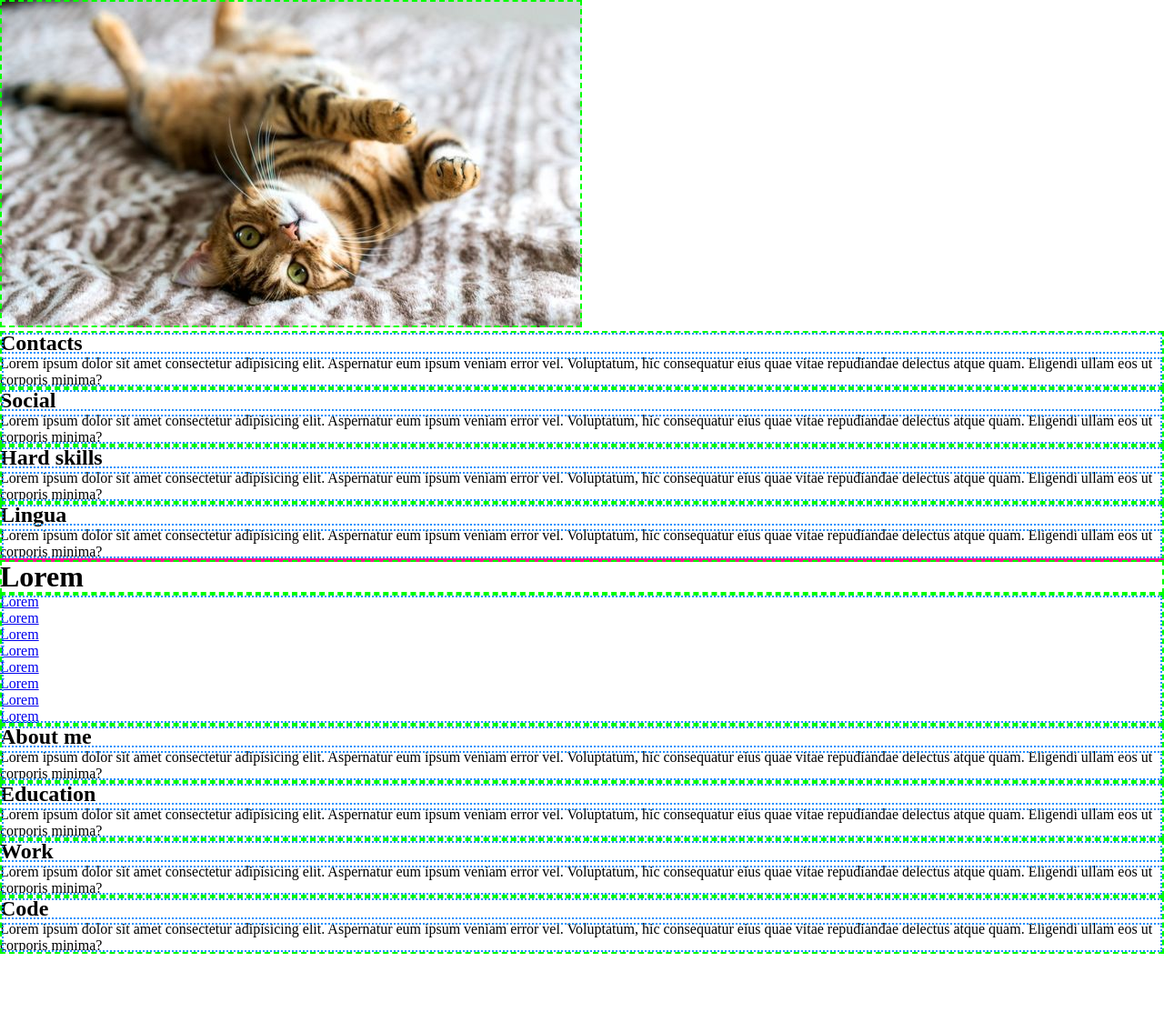
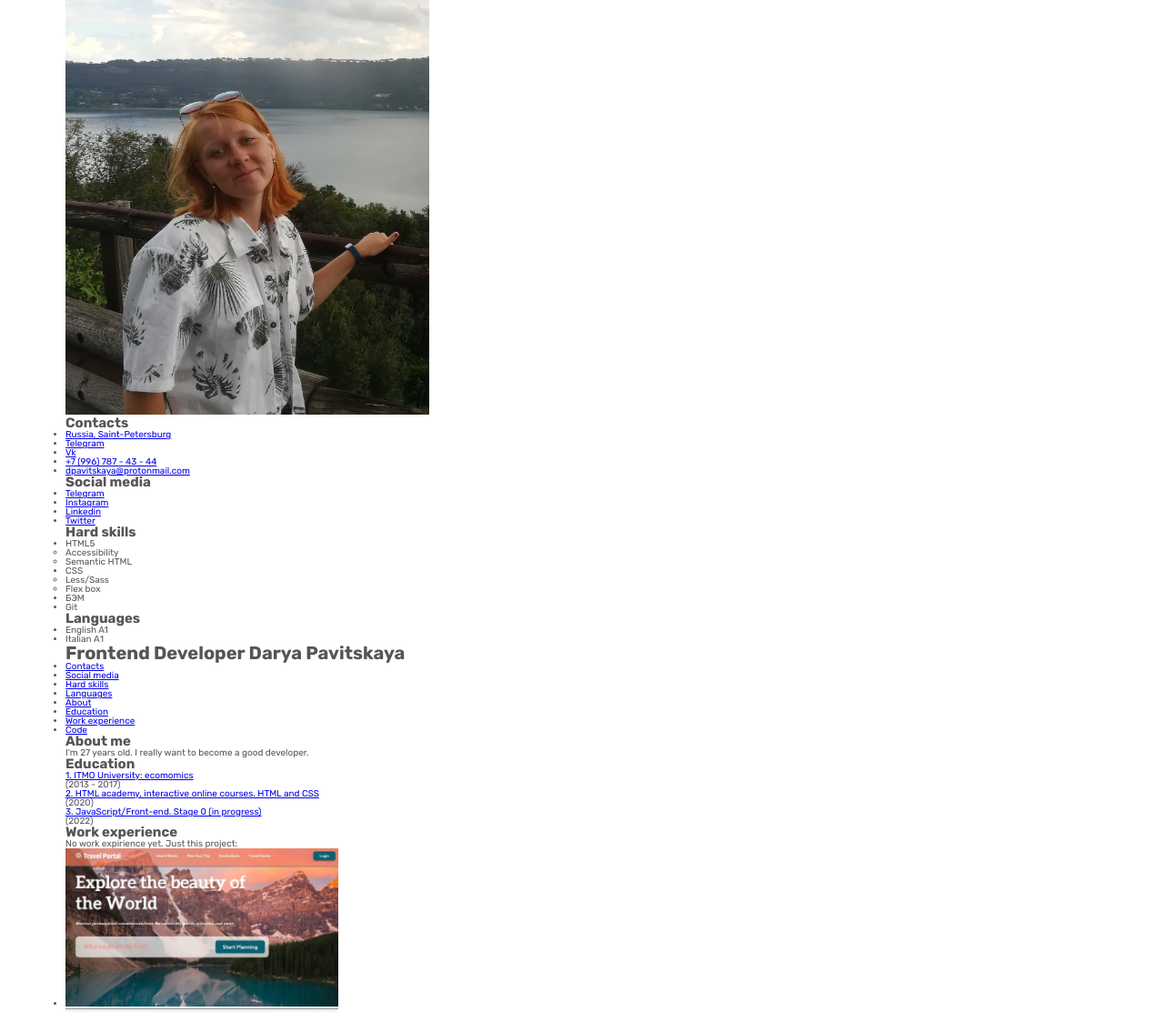
Before and after one commit to darya-pavitskaya/rsschool-cv, a plain HTML site: page index.html in a window 1280 px wide. Shown: the top 1113 px of the page at 91% size. Before the commit the page ends 1049 px from the top, so only its background shows below. Drawn offline with Linux system fonts and the light colour scheme.

Commit message:
feat: add the basis for the cv

```diff
--- a/index.html
+++ b/index.html
@@ -4,101 +4,126 @@
     <meta charset="UTF-8">
     <meta http-equiv="X-UA-Compatible" content="IE=edge">
     <meta name="viewport" content="width=device-width, initial-scale=1.0">
+    <link rel="preconnect" href="https://fonts.googleapis.com" />
+    <link rel="preconnect" href="https://fonts.gstatic.com" crossorigin />
+    <link
+      href="https://fonts.googleapis.com/css2?family=Rubik:wght@400;500;600;700&display=swap"
+      rel="stylesheet"
+    />
     <link rel="stylesheet" href="style.css">
     <title>cv</title>
   </head>
   <body>
+    <div class="container">
     <aside>
-      <img src="cat.jpg" alt="cat">
-      <section>
+      <img src="assets/img/avatar.jpg" alt="cat" width="400">
+      <section id="contacts">
         <h2>Contacts</h2>
         <p>
-          Lorem ipsum dolor sit amet consectetur adipisicing elit. Aspernatur
-          eum ipsum veniam error vel. Voluptatum, hic consequatur eius quae
-          vitae repudiandae delectus atque quam. Eligendi ullam eos ut corporis
-          minima?
+          <ul>
+            <li><a href="#">Russia, Saint-Petersburg</a></li>
+            <li ><a href="https://t.me/pavitskaya">Telegram</a></li>
+            <li ><a href="https://vk.com/daryavegan">Vk</a></li>
+            <li ><a href="tel:+79967874344">+7 (996) 787 - 43 - 44</a></li>
+            <li><a href="mailto:dpavitskaya@protonmail.com">dpavitskaya@protonmail.com</a></li>
+          </ul>
         </p>
       </section>
-      <section>
-        <h2>Social</h2>
-        <p>
-          Lorem ipsum dolor sit amet consectetur adipisicing elit. Aspernatur
-          eum ipsum veniam error vel. Voluptatum, hic consequatur eius quae
-          vitae repudiandae delectus atque quam. Eligendi ullam eos ut corporis
-          minima?
-        </p>
+      <section id="social">
+        <h2>Social media</h2>
+        <ul>
+          <li ><a href="https://t.me/pavitskaya">Telegram</a></li>
+          <li ><a href="https://www.instagram.com/darya_pavitskaya/">Instagram</a></li>
+          <li ><a href="https://www.linkedin.com/in/darya-pavitskaya-419b43205/">Linkedin</a></li>
+          <li ><a href="https://twitter.com/pavitskaya_">Twitter</a></li>
+        </ul>
       </section>
-      <section>
+      <section id="skills">
         <h2>Hard skills</h2>
-        <p>
-          Lorem ipsum dolor sit amet consectetur adipisicing elit. Aspernatur
-          eum ipsum veniam error vel. Voluptatum, hic consequatur eius quae
-          vitae repudiandae delectus atque quam. Eligendi ullam eos ut corporis
-          minima?
-        </p>
+        <ul>
+          <li>HTML5
+              <ul>
+                  <li>Accessibility</li>
+                  <li>Semantic HTML</li>
+              </ul>
+          </li>
+          <li>CSS
+            <ul>
+                <li>Less/Sass</li>
+                <li>Flex box</li>
+            </ul>
+          </li>
+          <li>БЭМ</li>
+          <li>Git</li>
+        </ul>
       </section>
-      <section>
-        <h2>Lingua</h2>
-        <p>
-          Lorem ipsum dolor sit amet consectetur adipisicing elit. Aspernatur
-          eum ipsum veniam error vel. Voluptatum, hic consequatur eius quae
-          vitae repudiandae delectus atque quam. Eligendi ullam eos ut corporis
-          minima?
-        </p>
+      <section id="languages">
+        <h2>Languages</h2>
+        <ul>
+          <li>English A1</li>
+          <li>Italian А1</li>
+      </ul>
       </section>
     </aside>
     <main>
-      <h1>Lorem</h1>
+      <h1>Frontend Developer Darya Pavitskaya</h1>
       <header>
         <nav>
           <ul>
-            <li><a href="#">Lorem</a></li>
-            <li><a href="#">Lorem</a></li>
-            <li><a href="#">Lorem</a></li>
-            <li><a href="#">Lorem</a></li>
-            <li><a href="#">Lorem</a></li>
-            <li><a href="#">Lorem</a></li>
-            <li><a href="#">Lorem</a></li>
-            <li><a href="#">Lorem</a></li>
+            <li><a href="#contacts">Contacts</a></li>
+            <li><a href="#social">Social media</a></li>
+            <li><a href="#skills">Hard skills</a></li>
+            <li><a href="#languages">Languages</a></li>
+            <li><a href="#about">About</a></li>
+            <li><a href="#education">Education</a></li>
+            <li><a href="#work">Work experience</a></li>
+            <li><a href="#code">Code</a></li>
           </ul>
         </nav>
       </header>
-      <section>
+      <section id="about">
         <h2>About me</h2>
         <p>
-          Lorem ipsum dolor sit amet consectetur adipisicing elit. Aspernatur
-          eum ipsum veniam error vel. Voluptatum, hic consequatur eius quae
-          vitae repudiandae delectus atque quam. Eligendi ullam eos ut corporis
-          minima?
+          I'm 27 years old. I really want to become a good developer.
         </p>
       </section>
-      <section>
+      <section id="education">
         <h2>Education</h2>
-        <p>
-          Lorem ipsum dolor sit amet consectetur adipisicing elit. Aspernatur
-          eum ipsum veniam error vel. Voluptatum, hic consequatur eius quae
-          vitae repudiandae delectus atque quam. Eligendi ullam eos ut corporis
-          minima?
-        </p>
+        <dl>
+          <dt><a href="https://itmo.ru/ru/">1. ITMO University: ecomomics</a></dt>
+          <dd>(2013 - 2017)</dd>
+          <dt><a href="https://htmlacademy.ru/intensive/htmlcss">2. HTML academy, interactive online courses. HTML and CSS</a></dt>
+          <dd>(2020)</dd>
+          <dt><a href="https://wearecommunity.io/events/js-stage0-rss-2021q4">3. JavaScript/Front-end. Stage 0 (in progress)</a></dt>
+          <dd>(2022)</dd>
+        </dl>
       </section>
-      <section>
-        <h2>Work</h2>
-        <p>
-          Lorem ipsum dolor sit amet consectetur adipisicing elit. Aspernatur
-          eum ipsum veniam error vel. Voluptatum, hic consequatur eius quae
-          vitae repudiandae delectus atque quam. Eligendi ullam eos ut corporis
-          minima?
-        </p>
+      <section id="work">
+        <h2>Work experience</h2>
+        <p>No work expirience yet. Just this project:</p>
+        <ul>
+          <li><a href="https://darya-pavitskaya.github.io/travel/"><img src="assets/img/travel.jpg" width="300" alt="The project Travel"></a></li>
+          <li><a href="https://darya-pavitskaya.github.io/Omnifood/"><img src="assets/img/omnifood.jpg" width="300" alt="The project Omnifood"></a></li>
+        </ul>
       </section>
-      <section>
+      <section id="code">
         <h2>Code</h2>
-        <p>
-          Lorem ipsum dolor sit amet consectetur adipisicing elit. Aspernatur
-          eum ipsum veniam error vel. Voluptatum, hic consequatur eius quae
-          vitae repudiandae delectus atque quam. Eligendi ullam eos ut corporis
-          minima?
-        </p>
+        <p class="code__text">
+          <code class="code__desc">
+          let a = "Hello ";<br>
+          let b = "world!";<br>
+          console.log(a + b);
+          </code>
+      </p>
       </section>
+      <footer>
+        <ul>
+          <li><a href="https://github.com/darya-pavitskaya"><img src="assets/icons/github.svg" alt="logo github" width="100"></a></li>
+          <li><a href="https://rs.school/js-stage0/"><img src="assets/icons/rs_school.svg" alt="logo rsschool" width="120"></a></li>
+          <li><span>2022 &copy;</span></li>
+      </ul>
+      </footer>
     </main>
+  </div>
   </body>
 </html>
--- a/style.css
+++ b/style.css
@@ -1,16 +1,22 @@
 * {
   margin: 0;
   padding: 0;
+  box-sizing: border-box;
 }
 
-BODY > * {
-  outline: 2px solid deeppink;
+html {
+  font-size: 62.5%; /* 10px/ 16px = 0.625 = 62.5%*/
 }
-BODY > * > * {
-  outline: 2px dashed lime;
-  outline-offset: -2px;
+
+body {
+  font-family: "Rubik", sans-serif;
+  line-height: 1;
+  font-weight: 400;
+  color: #555;
 }
-BODY > * > * > * {
-  outline: 2px dotted dodgerblue;
-  outline-offset: -4px;
+
+.container {
+  max-width: 120rem;
+  margin: 0 auto;
+  padding: 0 3.2rem;
 }
```
Also changed, not shown: assets/icons/github.svg (added), assets/icons/rs_school.svg (added), assets/img/avatar.jpg (added), assets/img/omnifood.jpg (added), assets/img/travel.jpg (added), cat.jpg (deleted).
